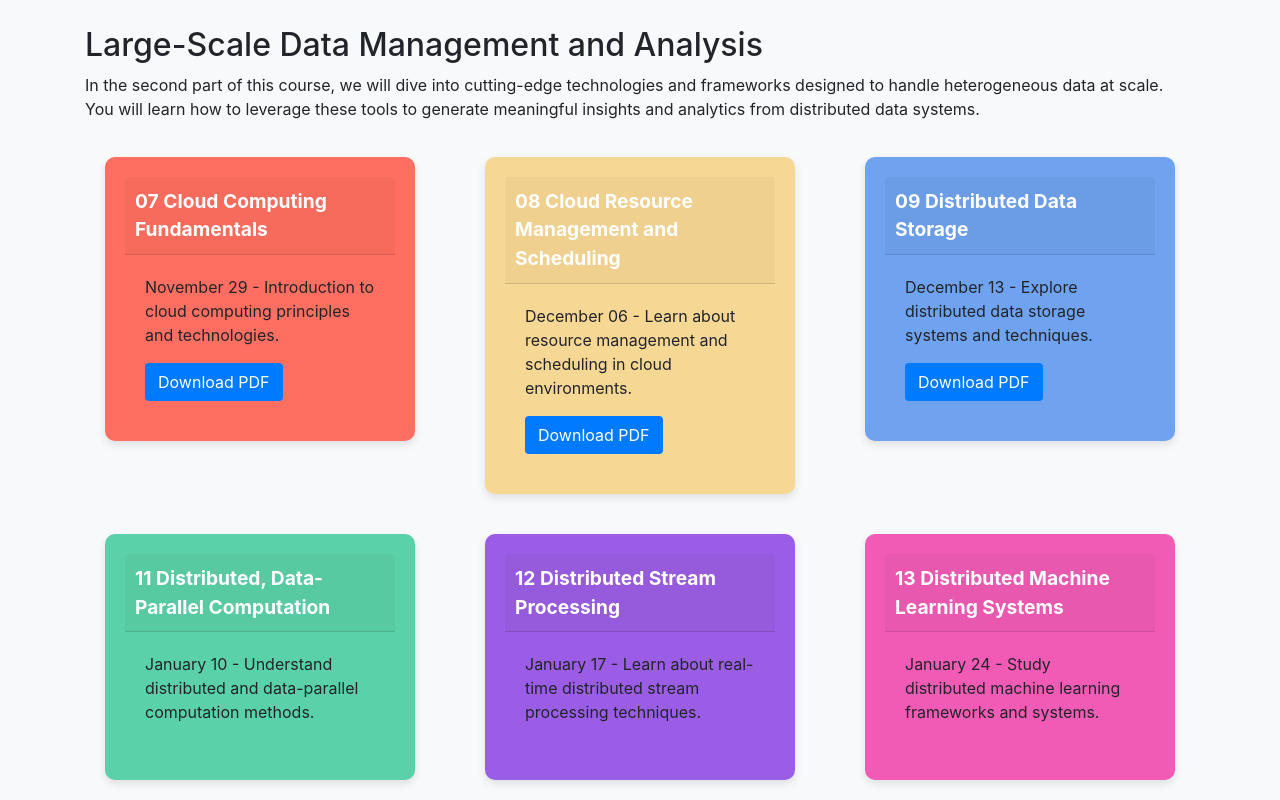
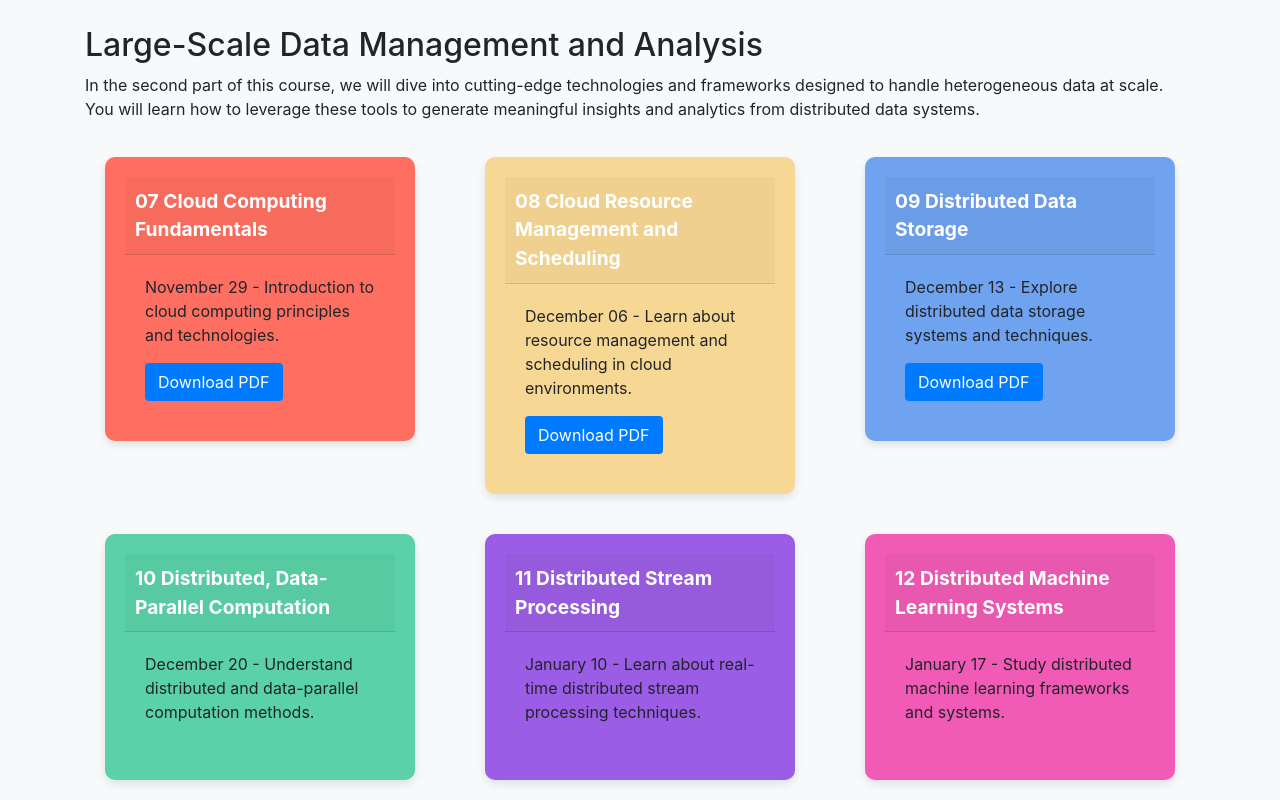
Before and after one commit to lucasiacono/lucasiacono.github.io, a plain HTML site: page ws2024_2025_dia.html in a window 1280 px wide. Shown: the part 1382-2182 px from the top of the page. Drawn offline with nearby package versions, Linux system fonts and the light colour scheme.

Commit message:
Update ws2024_2025_dia.html

```diff
--- a/ws2024_2025_dia.html
+++ b/ws2024_2025_dia.html
@@ -203,9 +203,9 @@
         <!-- Tarjeta de la décima clase -->
         <div class="col-md-4">
             <div class="card card-4">
-                <div class="card-header">11 Distributed, Data-Parallel Computation</div>
+                <div class="card-header">10 Distributed, Data-Parallel Computation</div>
                 <div class="card-body">
-                    <p>January 10 - Understand distributed and data-parallel computation methods.</p>
+                    <p>December 20 - Understand distributed and data-parallel computation methods.</p>
 
                 </div>
             </div>
@@ -214,9 +214,9 @@
         <!-- Tarjeta de la undécima clase -->
         <div class="col-md-4">
             <div class="card card-5">
-                <div class="card-header">12 Distributed Stream Processing</div>
+                <div class="card-header">11 Distributed Stream Processing</div>
                 <div class="card-body">
-                    <p>January 17 - Learn about real-time distributed stream processing techniques.</p>
+                    <p>January 10 - Learn about real-time distributed stream processing techniques.</p>
 
                 </div>
             </div>
@@ -225,9 +225,9 @@
         <!-- Tarjeta de la duodécima clase -->
         <div class="col-md-4">
             <div class="card card-6">
-                <div class="card-header">13 Distributed Machine Learning Systems</div>
+                <div class="card-header">12 Distributed Machine Learning Systems</div>
                 <div class="card-body">
-                    <p>January 24 - Study distributed machine learning frameworks and systems.</p>
+                    <p>January 17 - Study distributed machine learning frameworks and systems.</p>
 
                 </div>
             </div>
```
